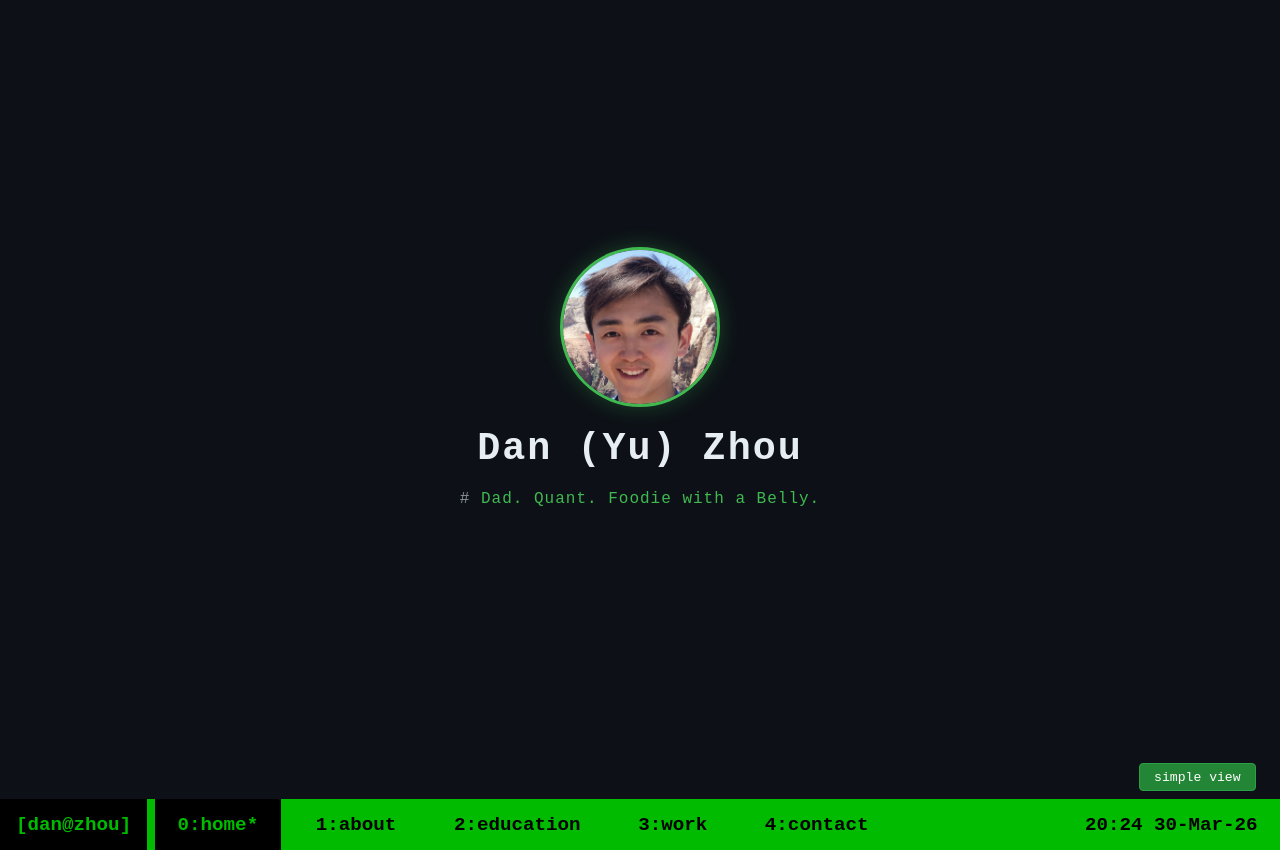
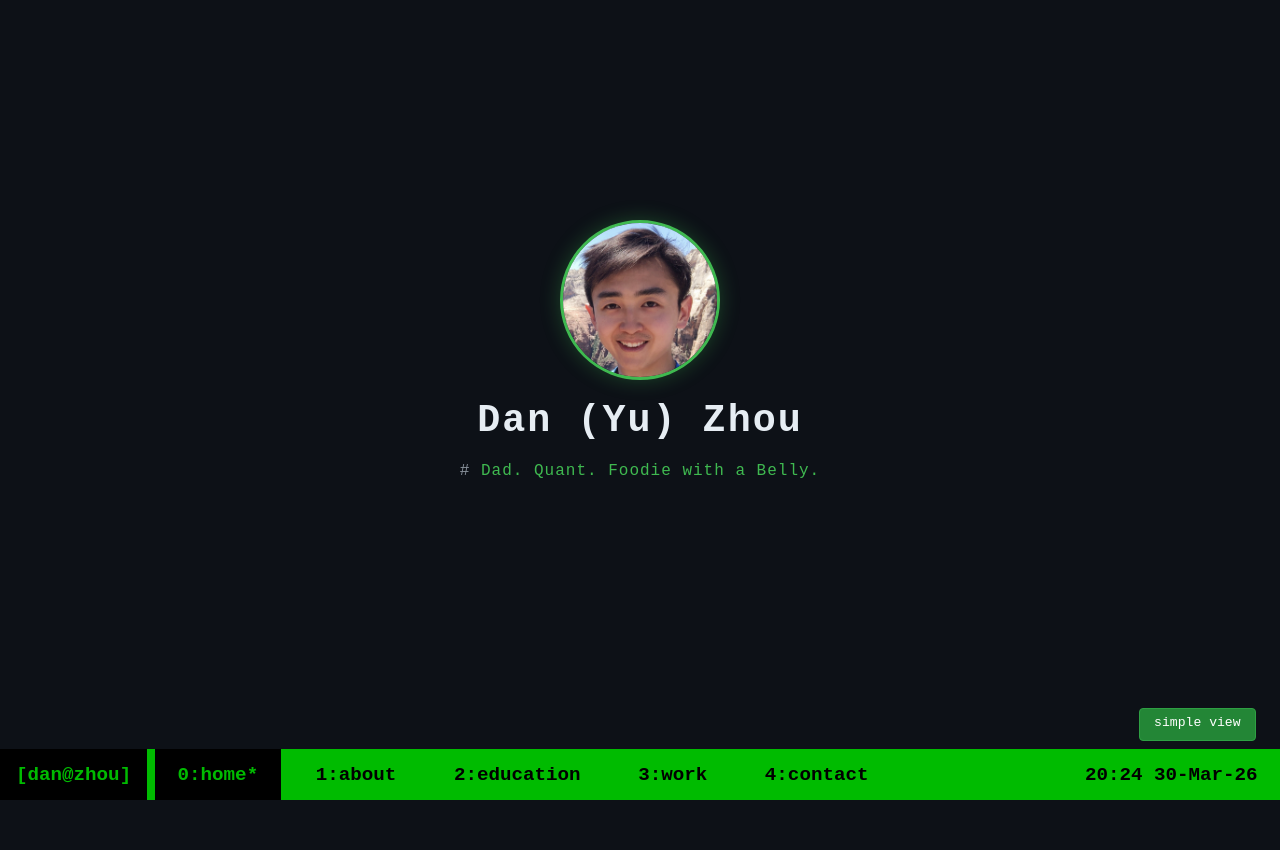
Before and after one commit to dz123/projects, a Flask app: page / in a window 1280 px wide. After the commit the page ends 800 px from the top, so only its background shows below. Run offline with Flask 3, Linux system fonts and the light colour scheme.

Commit message:
Fix footer height on landing page and boot screen
Increase min-height offset to account for top toggle bar.

Co-Authored-By: Claude Sonnet 4.6 <noreply@anthropic.com>

```diff
--- a/website_dan/static/style.css
+++ b/website_dan/static/style.css
@@ -218,7 +218,7 @@ body > *:not(nav) {
     flex-direction: column;
     align-items: center;
     justify-content: center;
-    min-height: calc(100vh - 45px);
+    min-height: calc(100vh - 100px);
     gap: 1.2rem;
     text-align: center;
 }
--- a/website_dan/templates/landing.html
+++ b/website_dan/templates/landing.html
@@ -25,7 +25,7 @@
 <style>
 #boot-screen {
     padding: 2rem 3rem;
-    min-height: calc(100vh - 45px);
+    min-height: calc(100vh - 100px);
     display: flex;
     flex-direction: column;
     justify-content: center;
```
